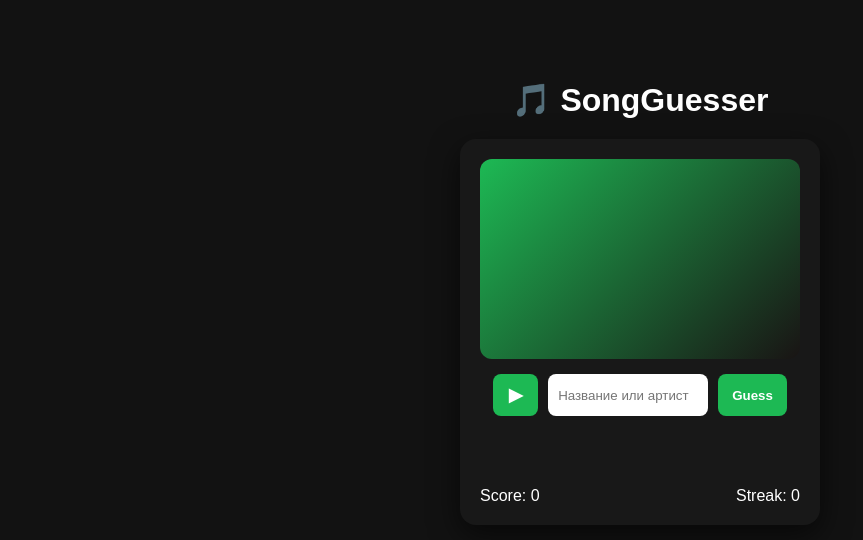
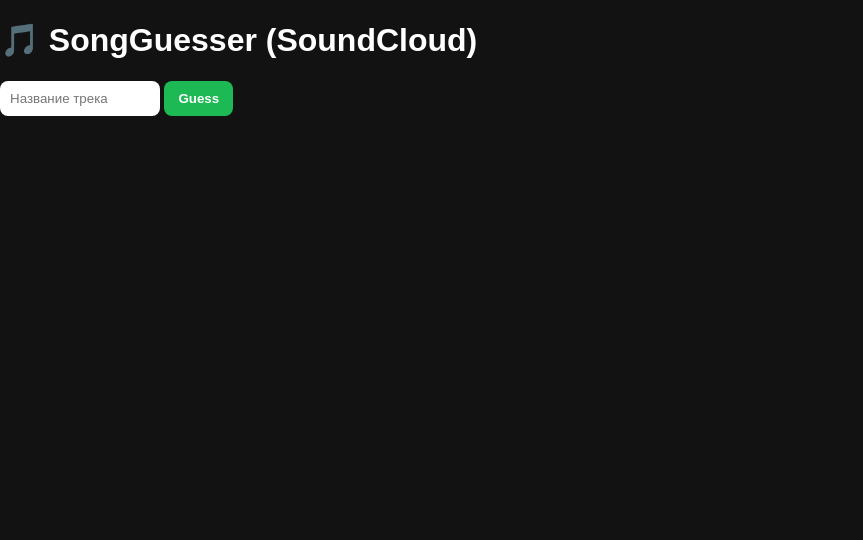
Before and after one commit to L3ZD1/song-guess, a website: page public/index.html in a window 1280 px wide. Shown: the whole page, without its empty margins (0-863 px from the left). Drawn offline with Linux system fonts and the light colour scheme.

Commit message:
Update index.html

```diff
--- a/public/index.html
+++ b/public/index.html
@@ -1,33 +1,20 @@
 <!DOCTYPE html>
 <html>
 <head>
-    <title>SongGuesser</title>
-    <link rel="stylesheet" href="style.css">
+  <title>SongGuesser</title>
+  <link rel="stylesheet" href="style.css">
 </head>
 <body>
-  <div class="container">
-    <h1 class="title">🎵 SongGuesser</h1>
 
-    <div class="card">
-      <div class="cover"></div>
+<h1>🎵 SongGuesser (SoundCloud)</h1>
 
-      <div class="controls">
-        <button id="playBtn" onclick="togglePlay()">▶</button>
+<div id="player"></div>
 
-        <input id="guess" placeholder="Название или артист">
+<input id="guess" placeholder="Название трека">
+<button onclick="submitGuess()">Guess</button>
 
-        <button onclick="submitGuess()">Guess</button>
-      </div>
+<p id="result"></p>
 
-      <p id="result"></p>
-
-      <div class="stats">
-        <span id="score">Score: 0</span>
-        <span id="streak">Streak: 0</span>
-      </div>
-    </div>
-  </div>
-
-  <script src="script.js"></script>
+<script src="script.js"></script>
 </body>
 </html>
```
